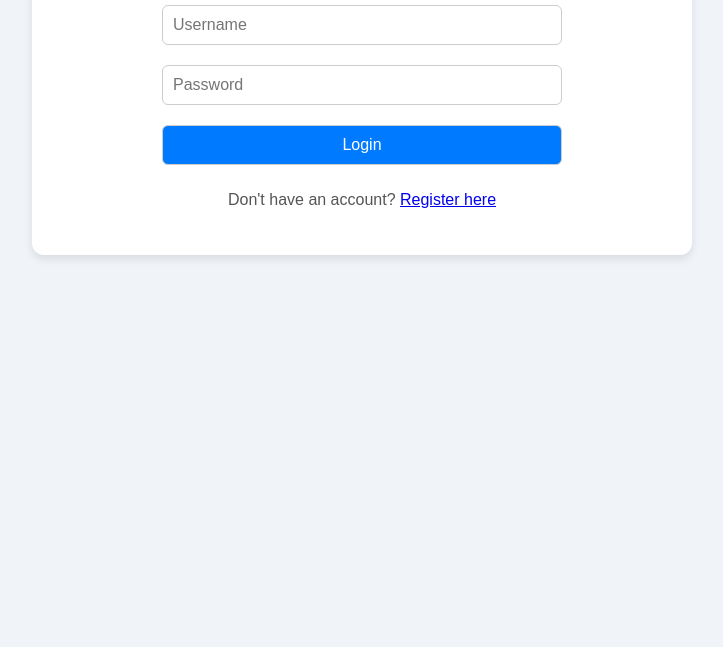
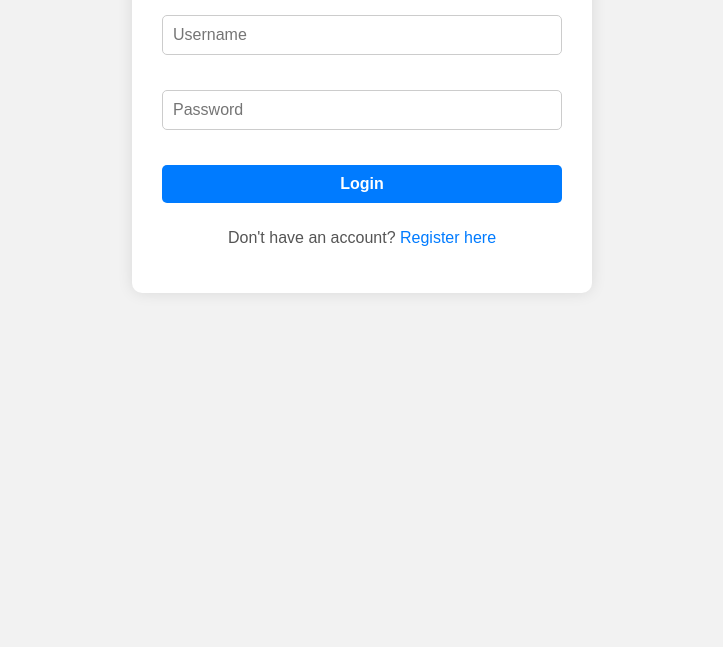
Before and after one commit to cathymeja/Attendance-system1, a website: page frontend/login.html in a window 1280 px wide. Shown: the part 153-800 px from the top of the page, without its empty margins (278-1001 px from the left). Drawn offline with Linux system fonts and the light colour scheme.

Commit message:
Update login.html

```diff
--- a/frontend/login.html
+++ b/frontend/login.html
@@ -4,6 +4,56 @@
   <meta charset="UTF-8" />
   <title>Login - Class Attendance</title>
   <link rel="stylesheet" href="style.css" />
+  <style>
+    body {
+      font-family: Arial, sans-serif;
+      background-color: #f2f2f2;
+      margin: 0;
+      padding: 0;
+    }
+    .container {
+      max-width: 400px;
+      margin: 60px auto;
+      background-color: #fff;
+      padding: 30px;
+      border-radius: 10px;
+      box-shadow: 0 0 15px rgba(0, 0, 0, 0.1);
+    }
+    h2 {
+      text-align: center;
+    }
+    form {
+      display: flex;
+      flex-direction: column;
+      gap: 15px;
+    }
+    input, button {
+      padding: 10px;
+      border-radius: 5px;
+      border: 1px solid #ccc;
+      font-size: 16px;
+    }
+    button {
+      background-color: #007bff;
+      color: white;
+      font-weight: bold;
+      border: none;
+      cursor: pointer;
+    }
+    button:hover {
+      background-color: #0056b3;
+    }
+    p {
+      text-align: center;
+    }
+    a {
+      color: #007bff;
+      text-decoration: none;
+    }
+    a:hover {
+      text-decoration: underline;
+    }
+  </style>
 </head>
 <body>
   <div class="container">
@@ -19,8 +69,14 @@
   <script>
     document.getElementById('loginForm').addEventListener('submit', async (e) => {
       e.preventDefault();
-      const username = document.getElementById('username').value;
-      const password = document.getElementById('password').value;
+
+      const username = document.getElementById('username').value.trim();
+      const password = document.getElementById('password').value.trim();
+
+      if (!username || !password) {
+        alert('Please enter both username and password.');
+        return;
+      }
 
       try {
         const res = await fetch('/api/login', {
@@ -35,11 +91,13 @@
           localStorage.setItem('token', data.token);
           if (data.role === 'student') {
             window.location.href = 'student-dashboard.html';
+          } else if (data.role === 'lecturer') {
+            window.location.href = 'lecturer-dashboard.html';
           } else {
-            window.location.href = 'lecturer-dashboard.html';
+            alert('Unknown user role.');
           }
         } else {
-          alert(data.error || 'Login failed');
+          alert(typeof data.error === 'string' ? data.error : 'Login failed.');
         }
       } catch (err) {
         alert('Error connecting to server. Please try again.');
```
